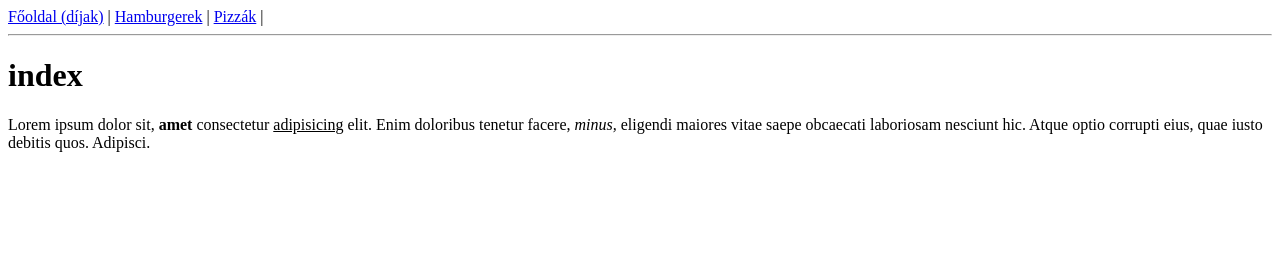
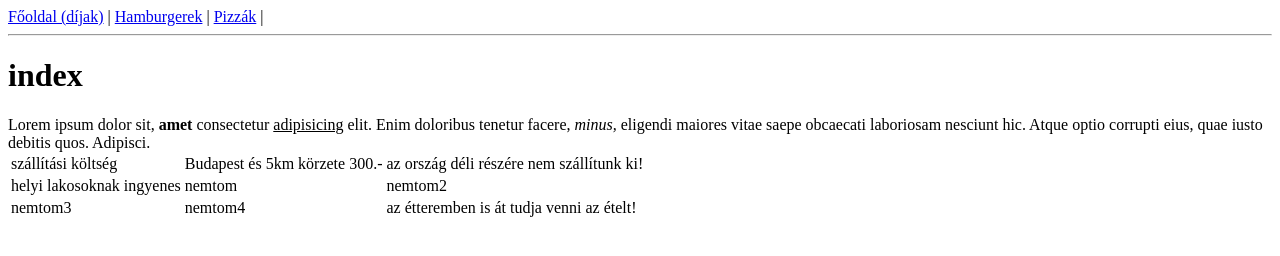
Before and after one commit to gbord841/tablazat-11_19, a plain HTML site: page index.html in a window 1280 px wide. Drawn offline with Linux system fonts and the light colour scheme.

Commit message:
táblázat

```diff
--- a/index.html
+++ b/index.html
@@ -14,6 +14,23 @@
 	<hr>
 	<h1>index</h1>
 	Lorem ipsum dolor sit, <b>amet</b>  consectetur <u> adipisicing</u> elit. Enim doloribus tenetur facere, <i>minus,</i> eligendi maiores vitae saepe obcaecati laboriosam nesciunt hic. Atque optio corrupti eius, quae iusto debitis quos. Adipisci.
+	<table>
+		<tr>
+			<td>szállítási költség</td>
+			<td>Budapest és 5km körzete 300.-</td>
+			<td>az ország déli részére nem szállítunk ki!</td>
+		</tr>
+		<tr>
+			<td>helyi lakosoknak ingyenes</td>
+			<td>nemtom</td>
+			<td>nemtom2</td>
+		</tr>
+		<tr>
+			<td>nemtom3</td>
+			<td>nemtom4</td>
+			<td>az étteremben is át tudja venni az ételt!</td>
+		</tr>
+	</table>
 </body>
 
 </html>
```
